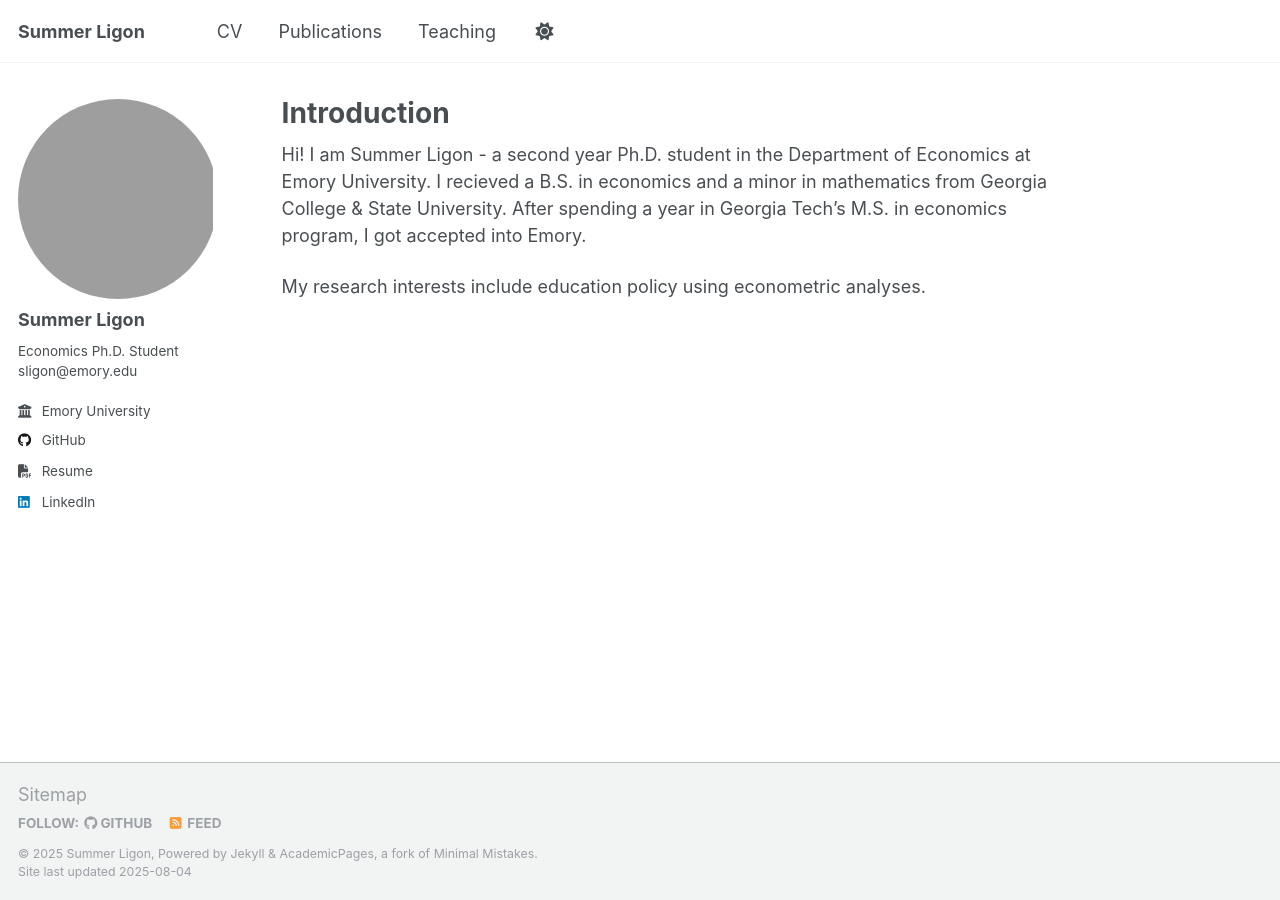
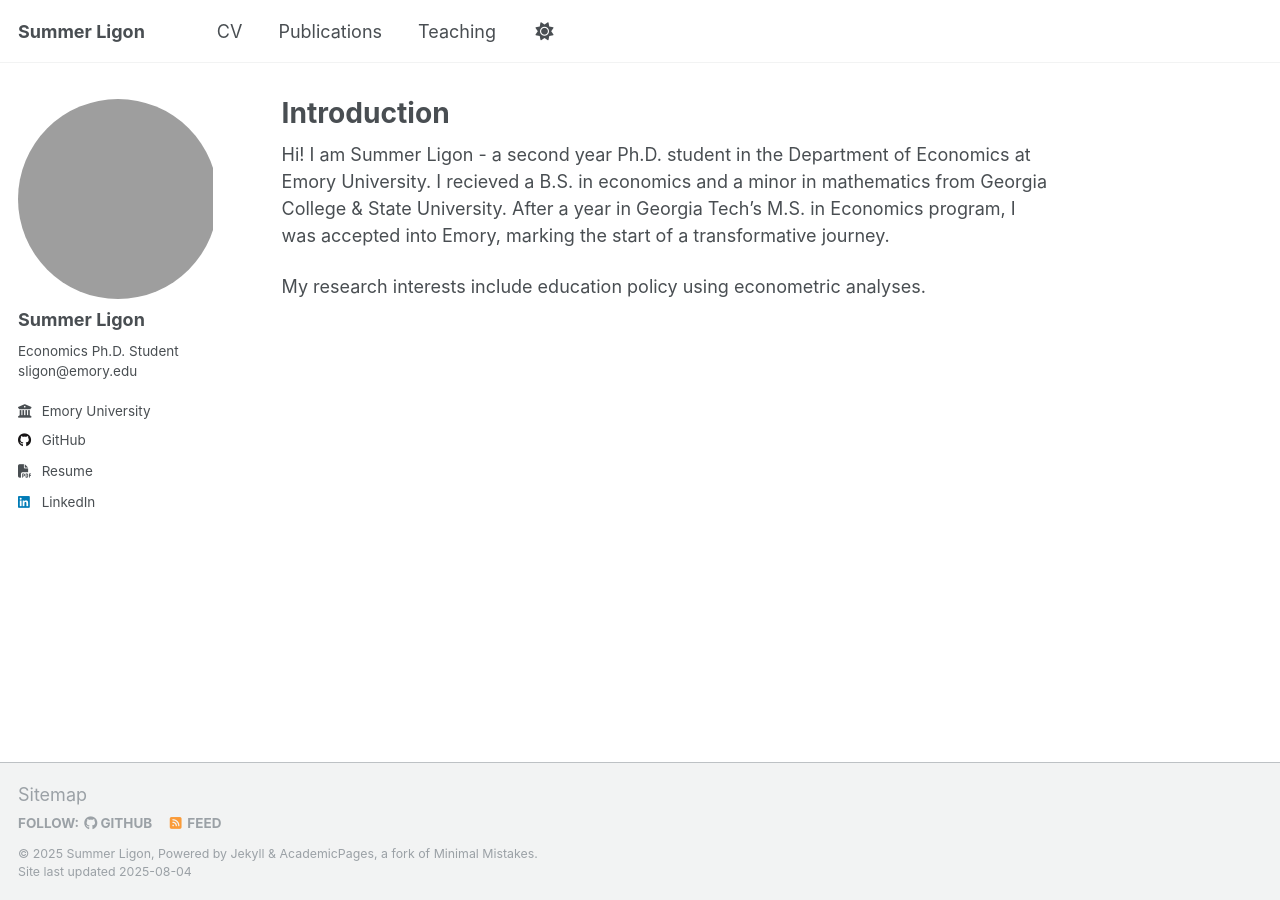
Before and after one commit to summerligon/summerligon.github.io, a Jekyll site: the page built from _pages/about.md, in a window 1280 px wide. Built offline with Jekyll 4.4.1, drawn with Linux system fonts in a browser that asks for light colours; a script that is not in the unit is left out; grey boxes are pictures that could not be loaded.

Commit message:
Update about.md

```diff
--- a/_pages/about.md
+++ b/_pages/about.md
@@ -7,6 +7,6 @@ redirect_from:
   - /about.html
 ---
 
-Hi! I am Summer Ligon - a second year Ph.D. student in the Department of Economics at Emory University. I recieved a B.S. in economics and a minor in mathematics from Georgia College & State University. After spending a year in Georgia Tech's M.S. in economics program, I got accepted into Emory.
+Hi! I am Summer Ligon - a second year Ph.D. student in the Department of Economics at Emory University. I recieved a B.S. in economics and a minor in mathematics from Georgia College & State University. After a year in Georgia Tech’s M.S. in Economics program, I was accepted into Emory, marking the start of a transformative journey.
 
 My research interests include education policy using econometric analyses.
```
